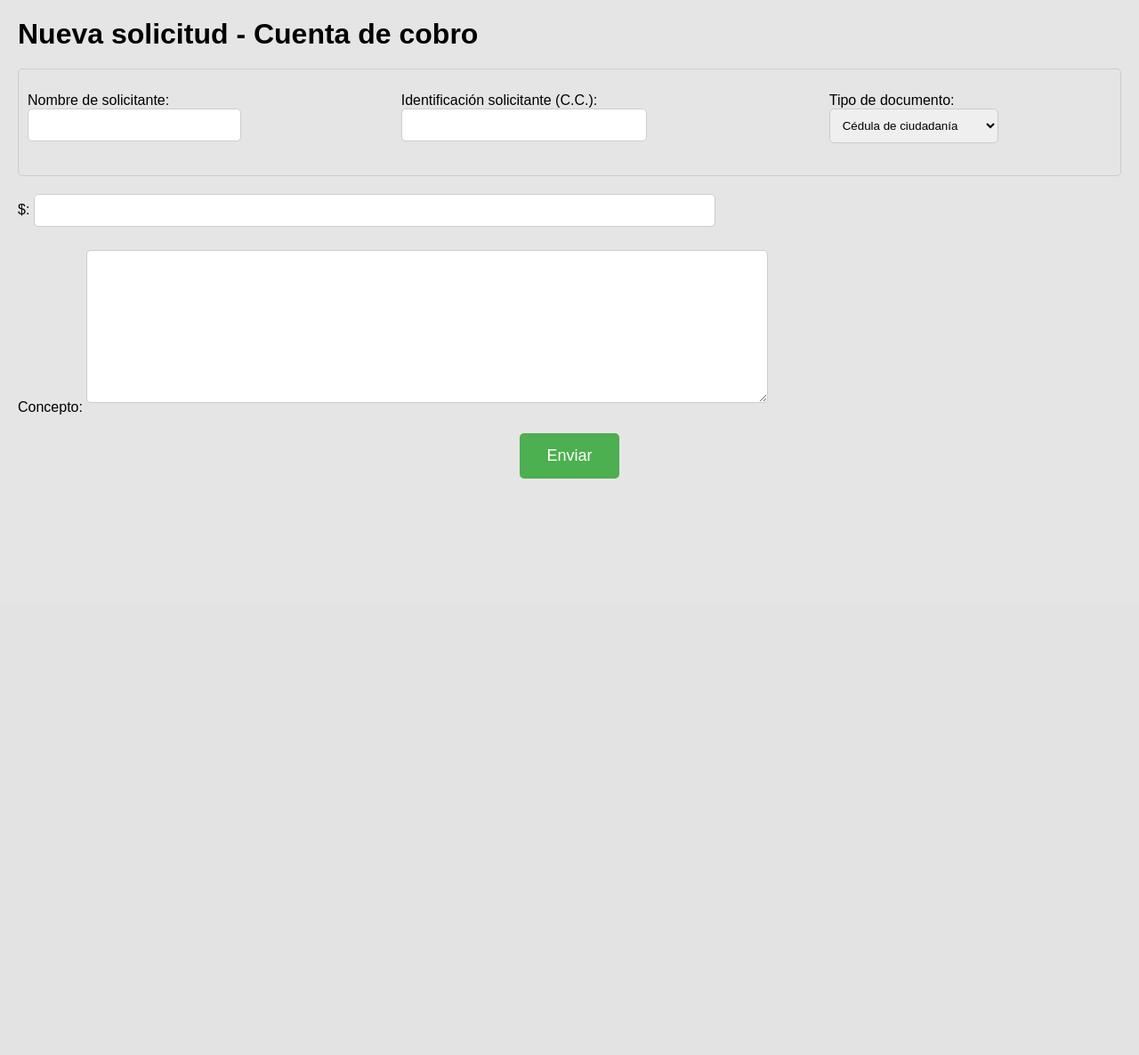
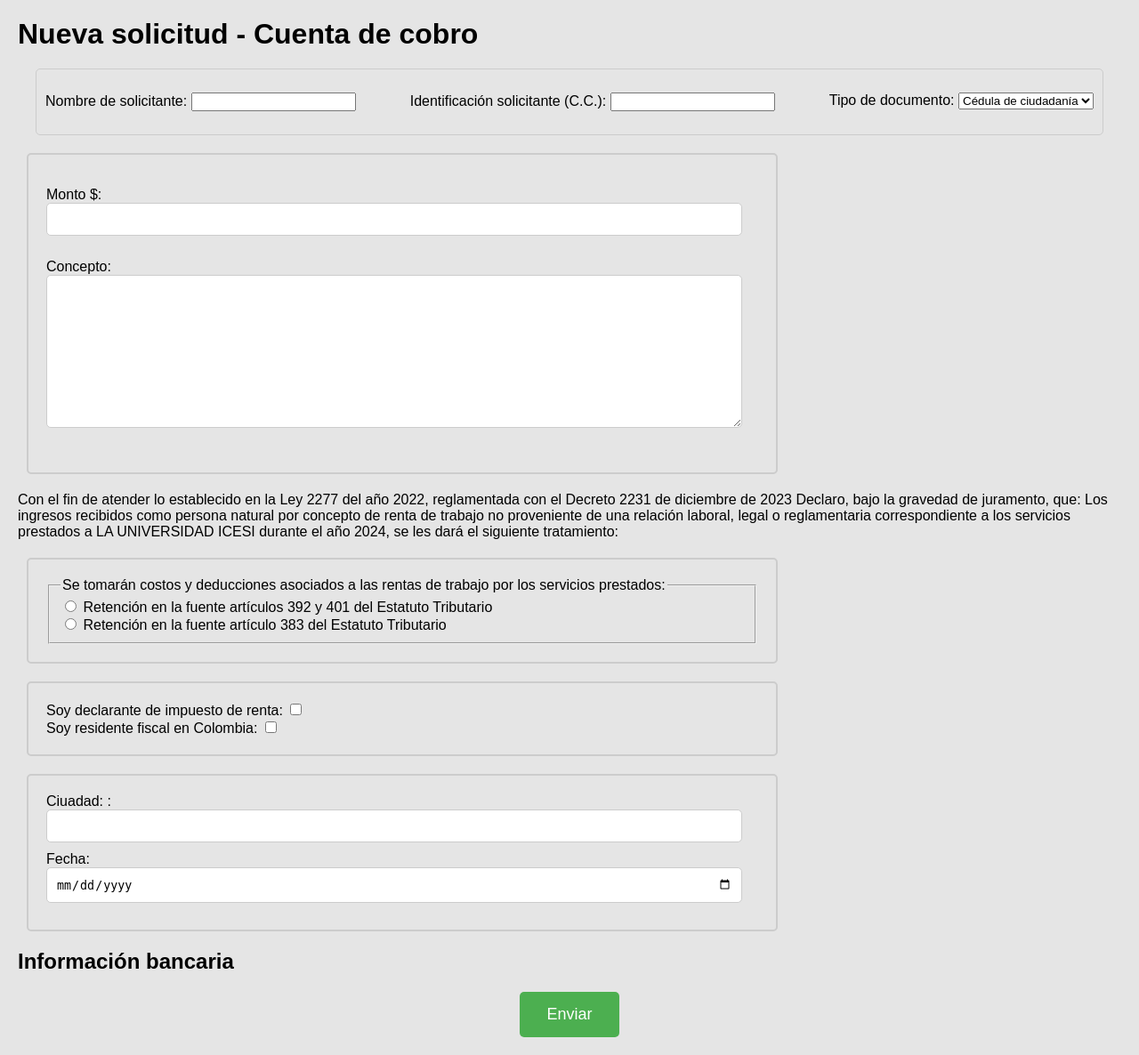
Before and after one commit to ICESI-PI1-2024A-3/ccsa-grupo-2, a Django app: page /request/new_request/charge_account/ in a window 1280 px wide. Shown: the part 120-1306 px from the top of the page at 89% size. Before the commit the page ends 658 px from the top, so only its background shows below. Run offline with Django 5.2, Linux system fonts and the light colour scheme.

Commit message:
feat: add new collection account request fields

```diff
--- a/requests_mgmt/forms.py
+++ b/requests_mgmt/forms.py
@@ -20,6 +20,28 @@ class user_information(forms.Form):
 
 class CreateNewChargeAccount(forms.Form):
 
-    amount = forms.DecimalField(label="$", max_digits=10, decimal_places=2, widget=forms.NumberInput(attrs={'class': 'form-control'}))
+    amount = forms.DecimalField(label="Monto $", max_digits=10, decimal_places=2, widget=forms.NumberInput(attrs={'class': 'form-control'}))
 
     concept = forms.CharField(label="Concepto:", widget=forms.Textarea(attrs={'class': 'form-control'}))
+
+class TaxTreatmentForm(forms.Form):
+    CHOICES = [
+        ('392_401', 'Retención en la fuente artículos 392 y 401 del Estatuto Tributario'),
+        ('383', 'Retención en la fuente artículo 383 del Estatuto Tributario'),
+    ]
+
+    checkbox_choices = forms.ChoiceField(
+        label="Se tomarán costos y deducciones asociados a las rentas de trabajo por los servicios prestados:",
+        choices=CHOICES,
+        widget=forms.RadioSelect,  # Utilizamos RadioSelect para permitir solo una selección
+    )
+
+class CheckboxRentaResidente(forms.Form):
+    declarante = forms.BooleanField(label="Soy declarante de impuesto de renta", required=False)
+
+    residente = forms.BooleanField(label="Soy residente fiscal en Colombia", required=False)
+
+class City_Date(forms.Form):
+    city = forms.CharField(label = "Ciuadad: ", max_length=200, widget=forms.TextInput(attrs={'class': 'form-control'}))
+
+    date = forms.DateField(label="Fecha:", widget=forms.DateInput(attrs={'class': 'form-control', 'type': 'date'}))
--- a/requests_mgmt/static/styles/main.css
+++ b/requests_mgmt/static/styles/main.css
@@ -75,10 +75,22 @@ a{
     background-color: #1E4072;
 }
 
-.form-control {
-    width: 60%;
+.form-container {
+    width: 800px;
+    margin: 20px auto;
+    margin-left: 10px;
+    border: 2px solid #ccc;
+    padding: 20px;
+    border-radius: 5px;
+}
+
+
+
+.form-container .form-control {
+    width: 95%;
     padding: 10px;
     margin-bottom: 10px;
+    margin-right: 10px;
     border: 1px solid #ccc;
     border-radius: 5px;
 }
--- a/requests_mgmt/templates/request_type/charge_account.html
+++ b/requests_mgmt/templates/request_type/charge_account.html
@@ -2,25 +2,51 @@
 
 <!DOCTYPE html>
 <html lang="en">
+
 <head>
     <meta charset="UTF-8">
     <meta name="viewport" content="width=device-width, initial-scale=1.0">
     <title> Cuenta de cobro </title>
 </head>
+
 <body>
     {% block content %}
-    <h1 class = "with-margin"> Nueva solicitud - Cuenta de cobro</h1>
+    <h1 class="with-margin"> Nueva solicitud - Cuenta de cobro</h1>
 
-    <form method="POST" >
+    <form method="POST" class="with-margin">
         {% csrf_token %}
         <div class="form-control-user with-margin">
             {{ user_form.as_p }}
         </div>
 
-        <div class="with-margin" >
+        <div class="with-margin form-container">
             {{ charge_account.as_p }}
         </div>
 
+        <div>
+            <p>
+                Con el fin de atender lo establecido en la Ley 2277 del año 2022, reglamentada con el Decreto 2231 de
+                diciembre de 2023 Declaro, bajo la gravedad de juramento, que:
+
+                Los ingresos recibidos como persona natural por concepto de renta de trabajo no proveniente de una
+                relación laboral, legal o reglamentaria correspondiente a los servicios prestados a LA UNIVERSIDAD ICESI
+                durante el año 2024, se les dará el siguiente tratamiento:
+            </p>
+
+            <div class="with-margin form-container">
+                {{ taxTreatment }}
+            </div>
+
+            <div class="with-margin form-container">
+                {{ checkBox }}
+            </div>
+
+            <div class="with-margin form-container">
+                {{ city_date }}
+            </div>
+            <h2> Información bancaria </h2>
+
+        </div>
 
 
         <button type="submit" class="submit-button">Enviar</button>
@@ -28,4 +54,5 @@
 
     {% endblock %}
 </body>
+
 </html>
--- a/requests_mgmt/views.py
+++ b/requests_mgmt/views.py
@@ -1,7 +1,7 @@
 from django.shortcuts import render
 from django.http import HttpResponse, JsonResponse
 from django.shortcuts import get_object_or_404, render, redirect
-from .forms import user_information, CreateNewChargeAccount
+from .forms import user_information, CreateNewChargeAccount, TaxTreatmentForm, CheckboxRentaResidente,  City_Date
 
 # Create your views here.
 
@@ -11,5 +11,8 @@ def request_index(request):
 def charge_account(request):
     return render(request, "request_type/charge_account.html", {
         "user_form": user_information(),
-        "charge_account": CreateNewChargeAccount()
+        "charge_account": CreateNewChargeAccount(),
+        "taxTreatment": TaxTreatmentForm,
+        "checkBox": CheckboxRentaResidente,
+        "city_date": City_Date
     })
```
